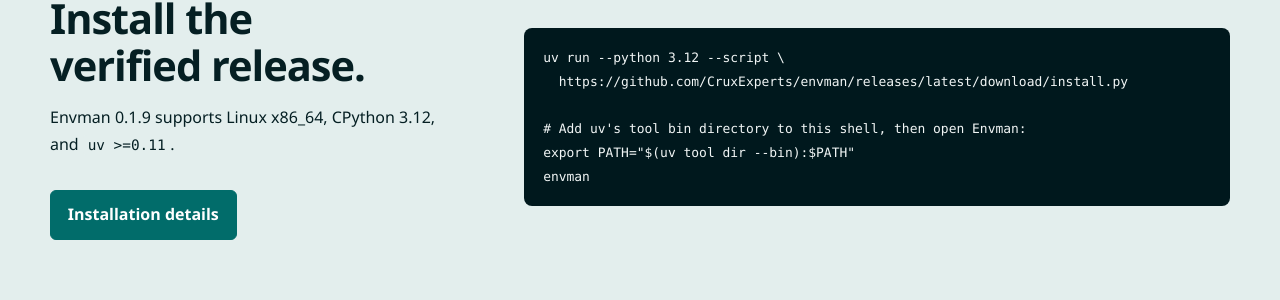
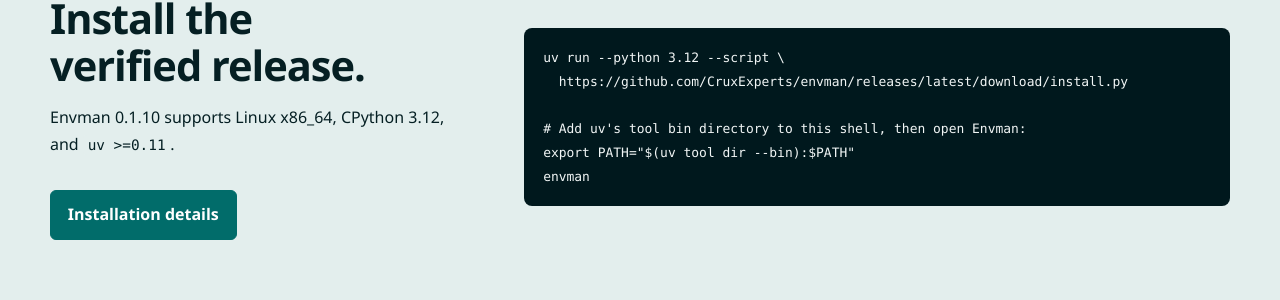
Before and after one commit to CruxExperts/envman, a Jekyll site: the page built from docs/index.md, in a window 1280 px wide and 900 px high, scrolled down 2351 px. Shown: the part 154-454 px from the top of the window. Built offline with Jekyll 4.4.1, drawn with Linux system fonts in a browser that asks for light colours; some of the changed text lies outside the part shown.

Commit message:
chore: prepare 0.1.10 release

```diff
--- a/docs/index.md
+++ b/docs/index.md
@@ -7,7 +7,7 @@
 <section class="home-stage" aria-labelledby="hero-title">
   <div class="home-stage__inner">
     <div class="home-stage__copy">
-      <p class="release-line">Envman 0.1.9 · Linux x86_64</p>
+      <p class="release-line">Envman 0.1.10 · Linux x86_64</p>
       <h1 id="hero-title">Persistent variables, without the startup-file sprawl.</h1>
       <p>Envman keeps a validated set of per-user environment variables in one managed location. Inspect and edit them in the terminal UI, or use the CLI for repeatable commands and JSON output.</p>
       <div class="actions" aria-label="Primary actions">
@@ -59,7 +59,7 @@
   <div class="quickstart">
     <div>
       <h2 id="quick-start">Install the verified release.</h2>
-      <p>Envman 0.1.9 supports Linux x86_64, CPython 3.12, and <code>uv &gt;=0.11</code>.</p>
+      <p>Envman 0.1.10 supports Linux x86_64, CPython 3.12, and <code>uv &gt;=0.11</code>.</p>
       <a class="button" href="{{ '/getting-started/installation' | relative_url }}">Installation details</a>
     </div>
     <pre aria-label="Envman installation command"><code>uv run --python 3.12 --script \
```
Also changed, not shown: docs/development/versioning-and-releases.md (+1 -1 lines), docs/getting-started/installation.md (+2 -2 lines), docs/reference/install-source-and-updates.md (+1 -1 lines), CHANGELOG.md.
